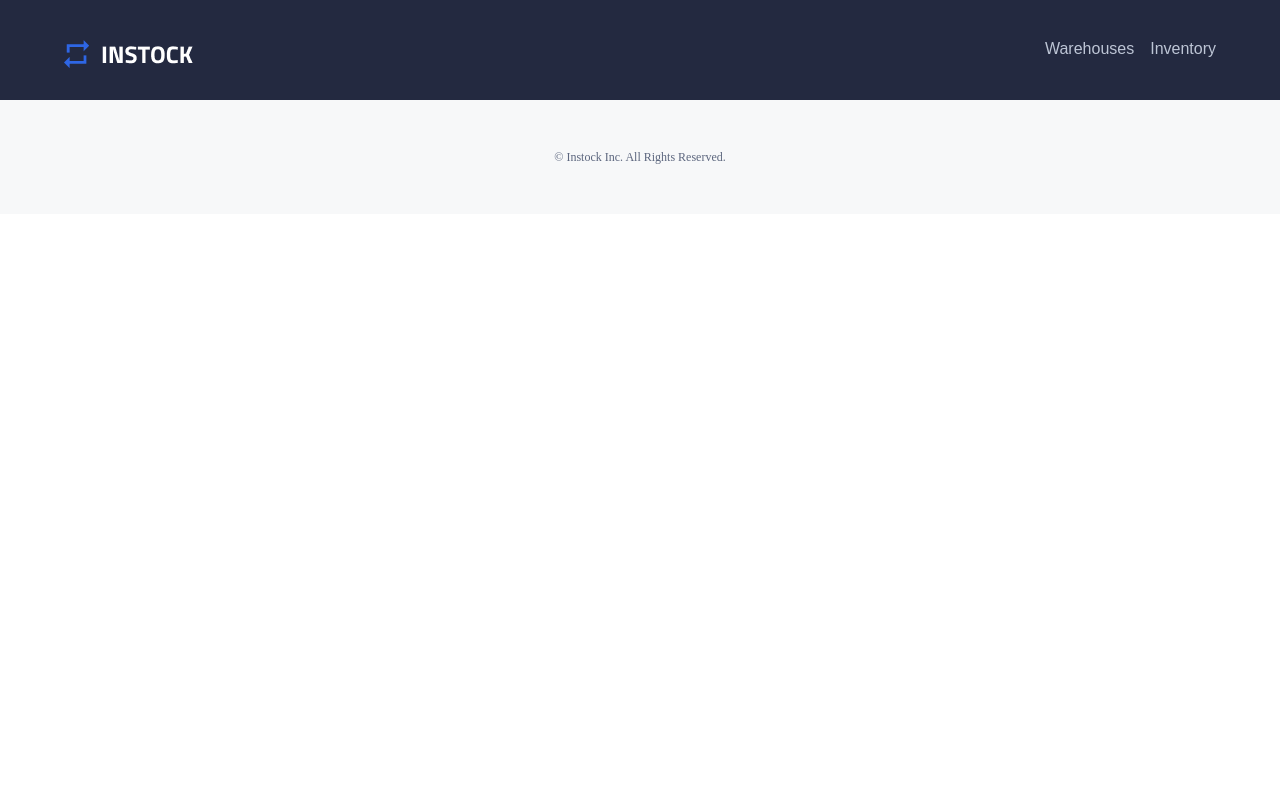
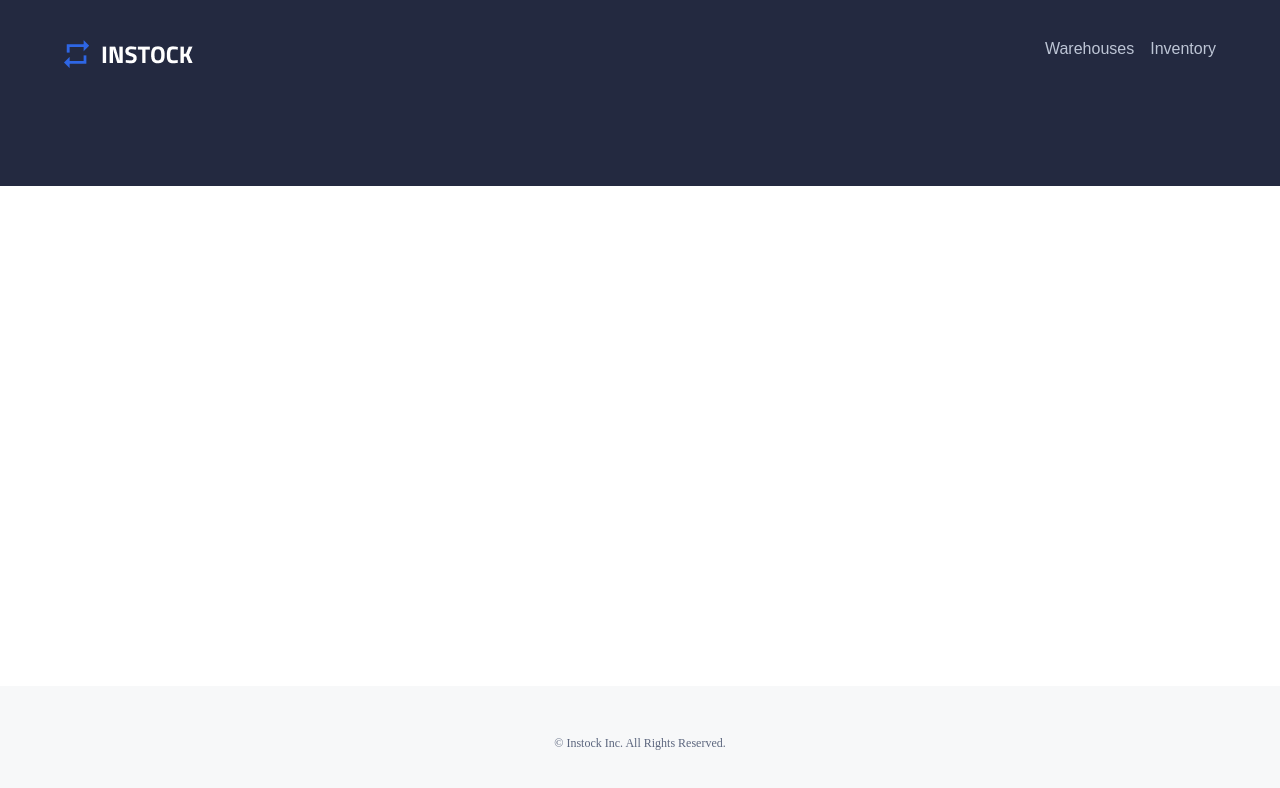
Before and after one commit to hopeaaaa/instock-frontend, a React (Vite) app: page /warehouse/1 in a window 1280 px wide. Shown: the top 788 px of the page. Built offline with nearby package versions, Linux system fonts and the light colour scheme; a web font is replaced by a local one.

Commit message:
add styling to root in app.scss

```diff
--- a/src/App.scss
+++ b/src/App.scss
@@ -8,3 +8,9 @@ body {
   box-sizing: border-box;
   background-color: $white;
 }
+
+#root {
+  min-height: 100vh;
+  display: flex;
+  flex-direction: column;
+}
```
